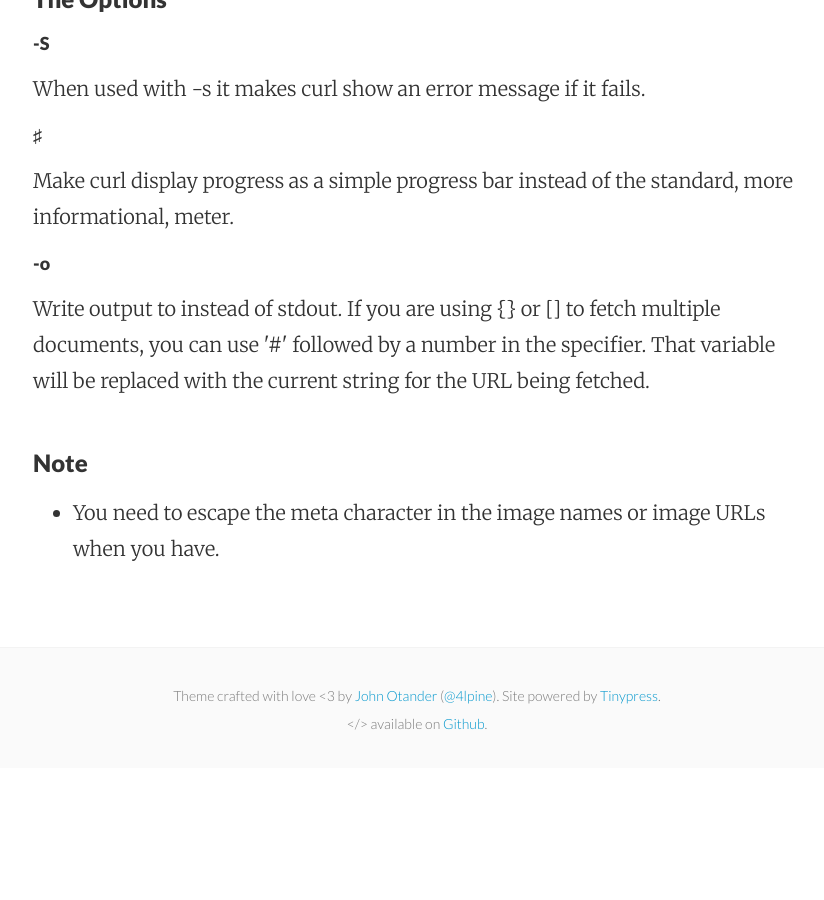
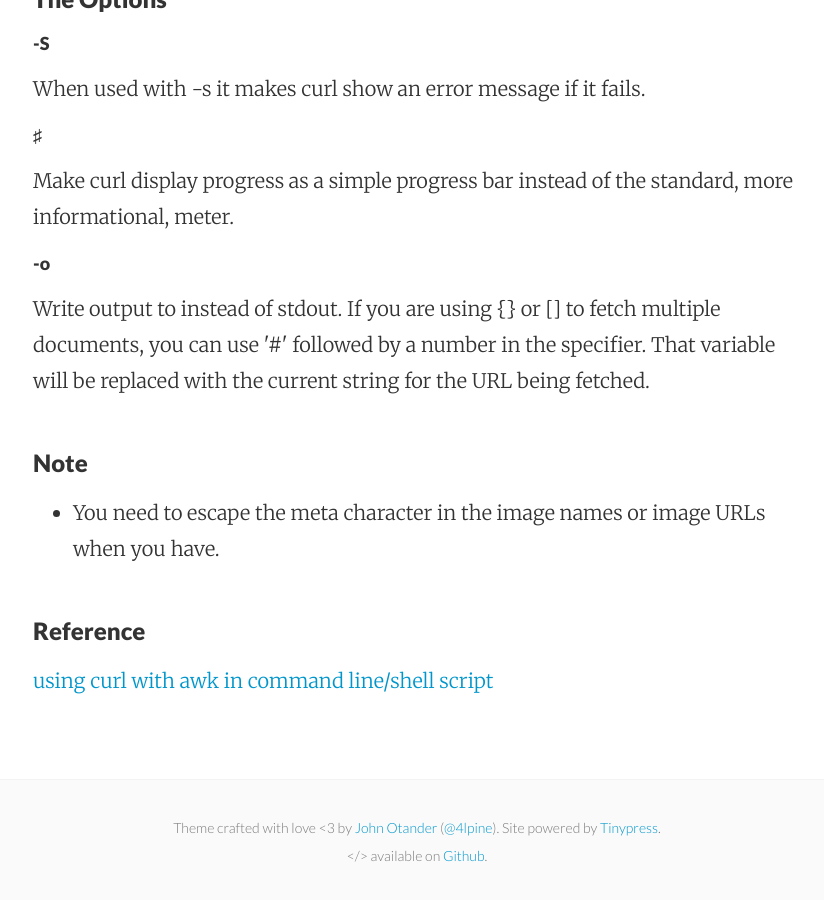
Before and after one commit to gentaro-sakamoto/gentaro-sakamoto.github.io, a Jekyll site: the page built from _posts/2016-03-27-how-to-batch-download-images-with-curl-and-awk.markdown, in a window 1280 px wide and 900 px high, scrolled down 1288 px. Shown: the whole window, without its empty margins (223-1047 px from the left). Built offline with Jekyll 4.4.1, drawn with Linux system fonts in a browser that asks for light colours; before the commit the page ends 2056 px from its top, so only the background shows below that.

Commit message:
Post update: How To Batch Download Images With Curl And Awk

```diff
--- a/_posts/2016-03-27-how-to-batch-download-images-with-curl-and-awk.markdown
+++ b/_posts/2016-03-27-how-to-batch-download-images-with-curl-and-awk.markdown
@@ -46,3 +46,7 @@ can  use '#' followed by a number in the <file> specifier. That variable will be
 
 ### Note
 - You need to escape the meta character in the image names or image URLs when you have.
+
+
+### Reference
+[using curl with awk in command line/shell script](http://www.tek-tips.com/viewthread.cfm?qid=1678282)
```
